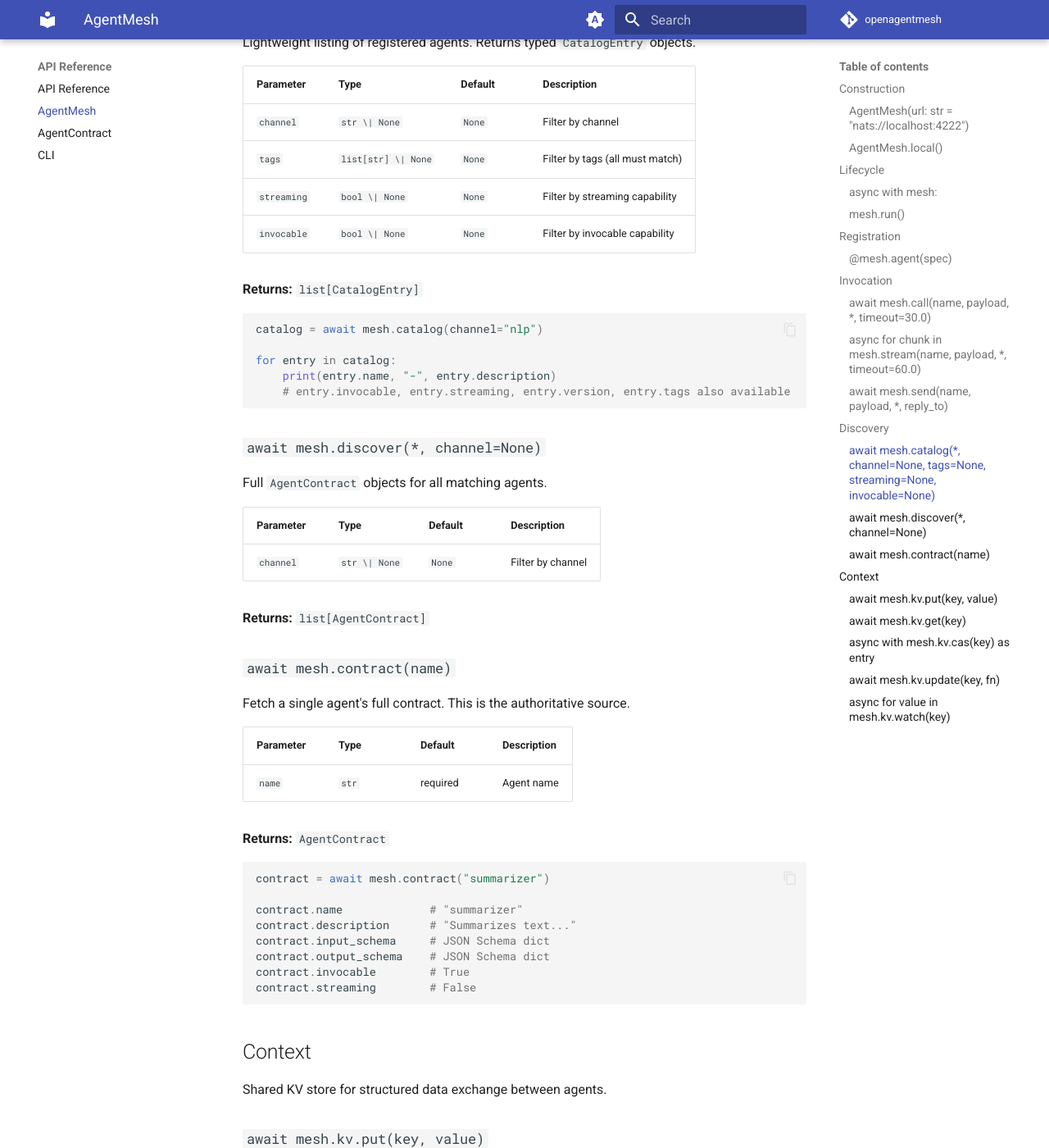
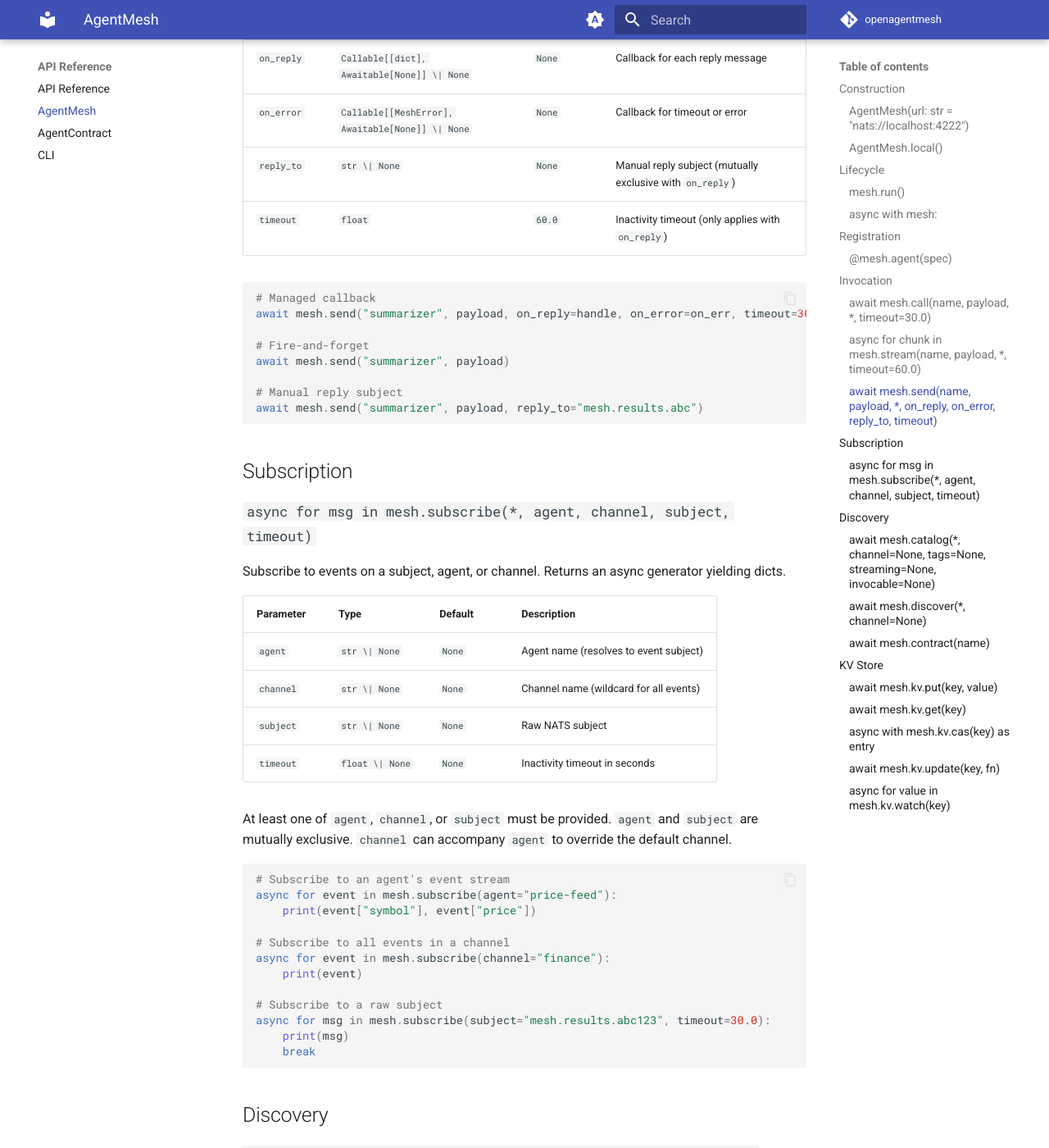
Before and after one commit to openagentmesh/openagentmesh, an MkDocs documentation site: the page built from docs/api/agentmesh.md, in a window 1280 px wide and 1400 px high, scrolled down 3590 px. Shown: the whole window at 82% size. Built offline with MkDocs 1.6.1 and Material for MkDocs 9.7.7, drawn with Linux system fonts in a browser that asks for light colours; comment, search, counter and statistics services are not loaded; some of the changed text lies outside the part shown.

Commit message:
docs: document subscribe, publisher events, and managed async callback (ADR-0034)
Co-Authored-By: Claude Opus 4.6 (1M context) <noreply@anthropic.com>

````diff
--- a/docs/api/agentmesh.md
+++ b/docs/api/agentmesh.md
@@ -35,9 +35,21 @@ async with AgentMesh.local() as mesh:
 
 ## Lifecycle
 
+Two lifecycle models, one for each [participation pattern](../concepts/participation.md).
+
+### `mesh.run()`
+
+Blocking lifecycle for providers and hybrids. Connects to NATS, subscribes all registered agents, and blocks until interrupted. Similar to `uvicorn.run()`.
+
+```python
+mesh.run()
+```
+
+This is the standard entry point for any process that registers agents with `@mesh.agent`.
+
 ### `async with mesh:`
 
-Primary lifecycle pattern. Connects to NATS, subscribes registered agents, and disconnects on exit. Agents declared inside the block are lazily subscribed on first `call`/`catalog`.
+Scoped lifecycle for consumers. Connects on entry, disconnects on exit. No agent registration; used by scripts, notebooks, and orchestrators that only discover and call agents.
 
 ```python
 async with mesh:
@@ -50,14 +62,6 @@ Embedding in an existing async application (e.g. FastAPI lifespan):
 async def lifespan(app):
     async with mesh:
         yield
-```
-
-### `mesh.run()`
-
-Blocking alternative. Start the event loop and block until interrupted. Similar to `uvicorn.run()`.
-
-```python
-mesh.run()
 ```
 
 ## Registration
@@ -93,6 +97,8 @@ Capabilities are inferred from the handler shape at decoration time. `AgentSpec`
 
 ## Invocation
 
+Four interaction modes. See [Invocation](../concepts/invocation.md) for patterns and semantics.
+
 ### `await mesh.call(name, payload, *, timeout=30.0)`
 
 Synchronous request/reply. Blocks until the agent responds or times out.
@@ -117,15 +123,59 @@ Streaming request. Yields response chunks as dicts.
 
 **Yields:** `dict` chunks.
 
-### `await mesh.send(name, payload, *, reply_to)`
+### `await mesh.send(name, payload, *, on_reply, on_error, reply_to, timeout)`
 
-Async callback invocation. Fire-and-forget with a reply subject.
+Async callback invocation. Three modes: fire-and-forget, managed callback, or manual reply subject.
 
 | Parameter | Type | Default | Description |
 |-----------|------|---------|-------------|
 | `name` | `str` | required | Agent name |
 | `payload` | `dict \| BaseModel` | required | Input payload |
-| `reply_to` | `str \| None` | `None` | Subject for the response |
+| `on_reply` | `Callable[[dict], Awaitable[None]] \| None` | `None` | Callback for each reply message |
+| `on_error` | `Callable[[MeshError], Awaitable[None]] \| None` | `None` | Callback for timeout or error |
+| `reply_to` | `str \| None` | `None` | Manual reply subject (mutually exclusive with `on_reply`) |
+| `timeout` | `float` | `60.0` | Inactivity timeout (only applies with `on_reply`) |
+
+```python
+# Managed callback
+await mesh.send("summarizer", payload, on_reply=handle, on_error=on_err, timeout=30.0)
+
+# Fire-and-forget
+await mesh.send("summarizer", payload)
+
+# Manual reply subject
+await mesh.send("summarizer", payload, reply_to="mesh.results.abc")
+```
+
+## Subscription
+
+### `async for msg in mesh.subscribe(*, agent, channel, subject, timeout)`
+
+Subscribe to events on a subject, agent, or channel. Returns an async generator yielding dicts.
+
+| Parameter | Type | Default | Description |
+|-----------|------|---------|-------------|
+| `agent` | `str \| None` | `None` | Agent name (resolves to event subject) |
+| `channel` | `str \| None` | `None` | Channel name (wildcard for all events) |
+| `subject` | `str \| None` | `None` | Raw NATS subject |
+| `timeout` | `float \| None` | `None` | Inactivity timeout in seconds |
+
+At least one of `agent`, `channel`, or `subject` must be provided. `agent` and `subject` are mutually exclusive. `channel` can accompany `agent` to override the default channel.
+
+```python
+# Subscribe to an agent's event stream
+async for event in mesh.subscribe(agent="price-feed"):
+    print(event["symbol"], event["price"])
+
+# Subscribe to all events in a channel
+async for event in mesh.subscribe(channel="finance"):
+    print(event)
+
+# Subscribe to a raw subject
+async for msg in mesh.subscribe(subject="mesh.results.abc123", timeout=30.0):
+    print(msg)
+    break
+```
 
 ## Discovery
 
@@ -181,7 +231,7 @@ contract.invocable        # True
 contract.streaming        # False
 ```
 
-## Context
+## KV Store
 
 Shared KV store for structured data exchange between agents.
 
--- a/docs/quickstart.md
+++ b/docs/quickstart.md
@@ -18,10 +18,9 @@ oam mesh up
 
 ## Hello World
 
-One file. Two agents. One calls the other.
+One file. One agent. Registered and serving.
 
 ```python
-import asyncio
 from pydantic import BaseModel
 from openagentmesh import AgentMesh, AgentSpec
 
@@ -39,16 +38,11 @@ spec = AgentSpec(name="echo", description="Echoes a message back.")
 async def echo(req: EchoInput) -> EchoOutput:
     return EchoOutput(reply=f"Echo: {req.message}")
 
-async def main():
-    async with mesh:
-        result = await mesh.call("echo", {"message": "hello"})
-        print(result["reply"])  # Echo: hello
-
-asyncio.run(main())
+mesh.run()  # blocks, like uvicorn.run()
 ```
 
 !!! info "What just happened?"
-    `oam mesh up` started a local development server with JetStream and KV buckets. The `@mesh.agent` decorator registered `echo` with a typed contract. `mesh.call()` discovered and invoked it, all through the message bus, not a direct function call.
+    `oam mesh up` started a local development server with JetStream and KV buckets. `@mesh.agent` registered `echo` with a typed contract. `mesh.run()` connects to the bus, publishes the contract, and serves requests until interrupted.
 
 ## Two Separate Processes
 
@@ -161,18 +155,25 @@ async def lifespan(app):
 
 ## Async Callback Invocation
 
-For fire-and-forget invocations, use `mesh.send()` with a reply subject.
+For non-blocking invocations, use `mesh.send()` with a callback:
 
 ```python
-import uuid
+from openagentmesh import MeshError
 
-request_id = uuid.uuid4().hex
+async def on_summary(result: dict):
+    print(result["summary"])
+
+async def on_error(err: MeshError):
+    print(f"Failed: {err.message}")
+
 await mesh.send(
     "summarizer",
     {"text": long_doc, "max_length": 500},
-    reply_to=f"mesh.results.{request_id}",
+    on_reply=on_summary,
+    on_error=on_error,
+    timeout=30.0,
 )
-# The agent processes the request; result arrives on mesh.results.{request_id}
+# Continues immediately. Callback fires when the agent responds.
 ```
 
 ## LLM Tool Definitions
@@ -223,7 +224,17 @@ tool = {
 |--------|-------------|
 | `await mesh.call(name, payload, timeout=30.0)` | Synchronous request/reply. Returns `dict`. |
 | `async for chunk in mesh.stream(name, payload)` | Streaming request. Yields `dict` chunks. |
-| `await mesh.send(name, payload, reply_to)` | Async callback, non-blocking |
+| `await mesh.send(name, payload, on_reply=cb, on_error=err_cb)` | Managed async callback |
+| `await mesh.send(name, payload, reply_to=subject)` | Manual reply subject |
+| `await mesh.send(name, payload)` | Fire-and-forget |
+
+### Subscription
+
+| Method | Description |
+|--------|-------------|
+| `async for msg in mesh.subscribe(agent=name)` | Subscribe to an agent's event stream |
+| `async for msg in mesh.subscribe(channel=name)` | Subscribe to all events in a channel (wildcard) |
+| `async for msg in mesh.subscribe(subject=raw)` | Subscribe to a raw NATS subject |
 
 ### Discovery
 
````
Also changed, not shown: other parts of docs/quickstart.md (+1 -1 lines), docs/concepts/invocation.md (+44 -9 lines).
